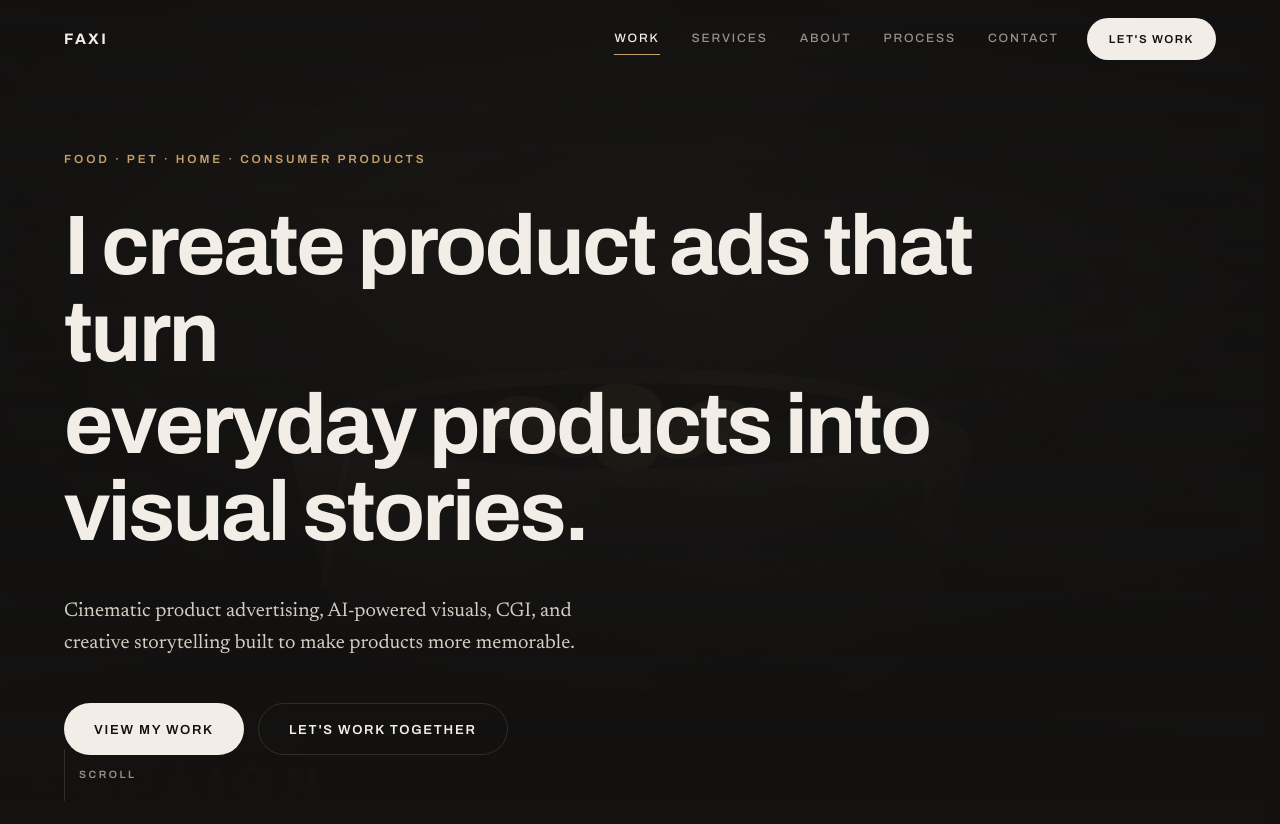
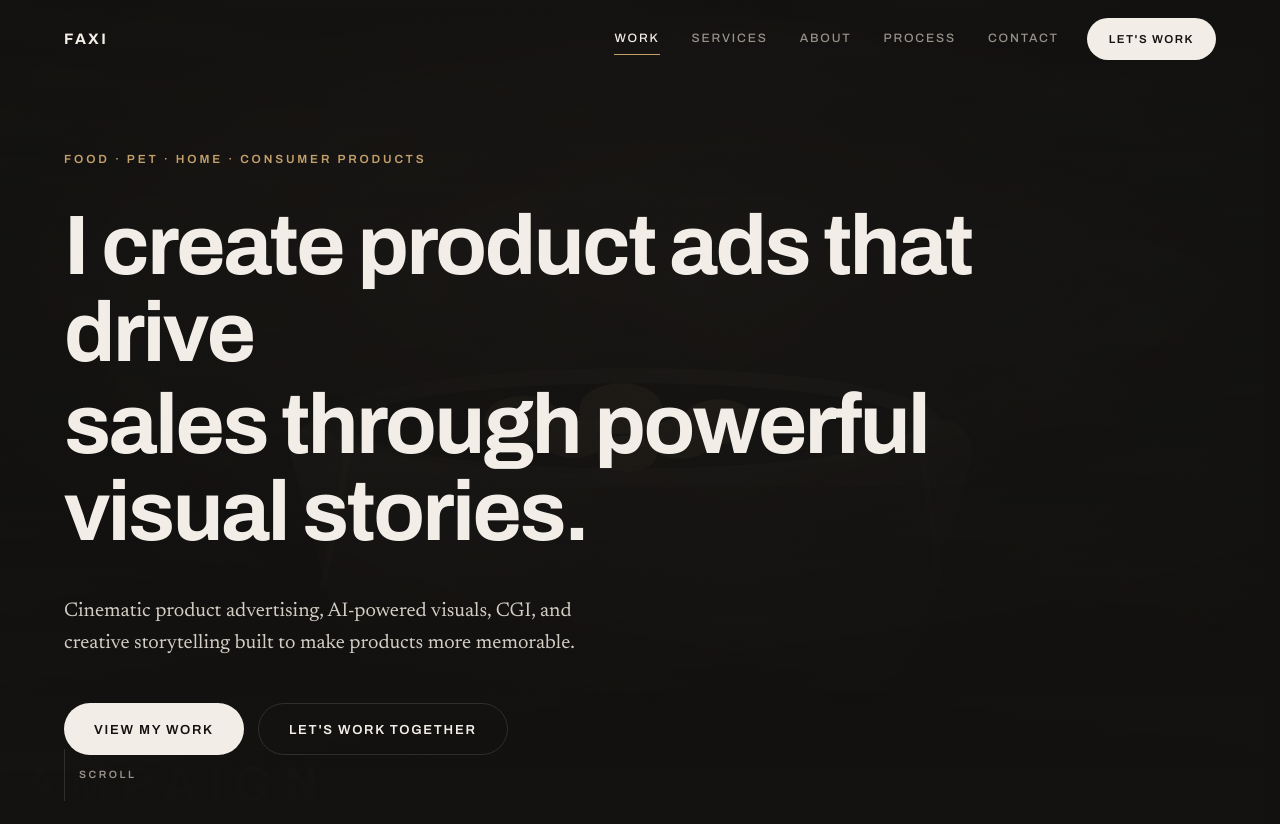
Before and after one commit to faxitech59-lab/portfolio, a website: page public/index.html in a window 1280 px wide. Shown: the top 824 px of the page. Drawn offline with Linux system fonts and the light colour scheme.

Commit message:
Update index.html

```diff
--- a/public/index.html
+++ b/public/index.html
@@ -108,8 +108,8 @@
     <p class="hero__eyebrow reveal">Food · Pet · Home · Consumer products</p>
 
     <h1 class="hero__title">
-      <span class="line"><span>I create product ads that turn</span></span>
-      <span class="line"><span>everyday products into visual stories.</span></span>
+      <span class="line"><span>I create product ads that drive</span></span>
+      <span class="line"><span>sales through powerful visual stories.</span></span>
     </h1>
 
     <p class="hero__lede reveal">
```
